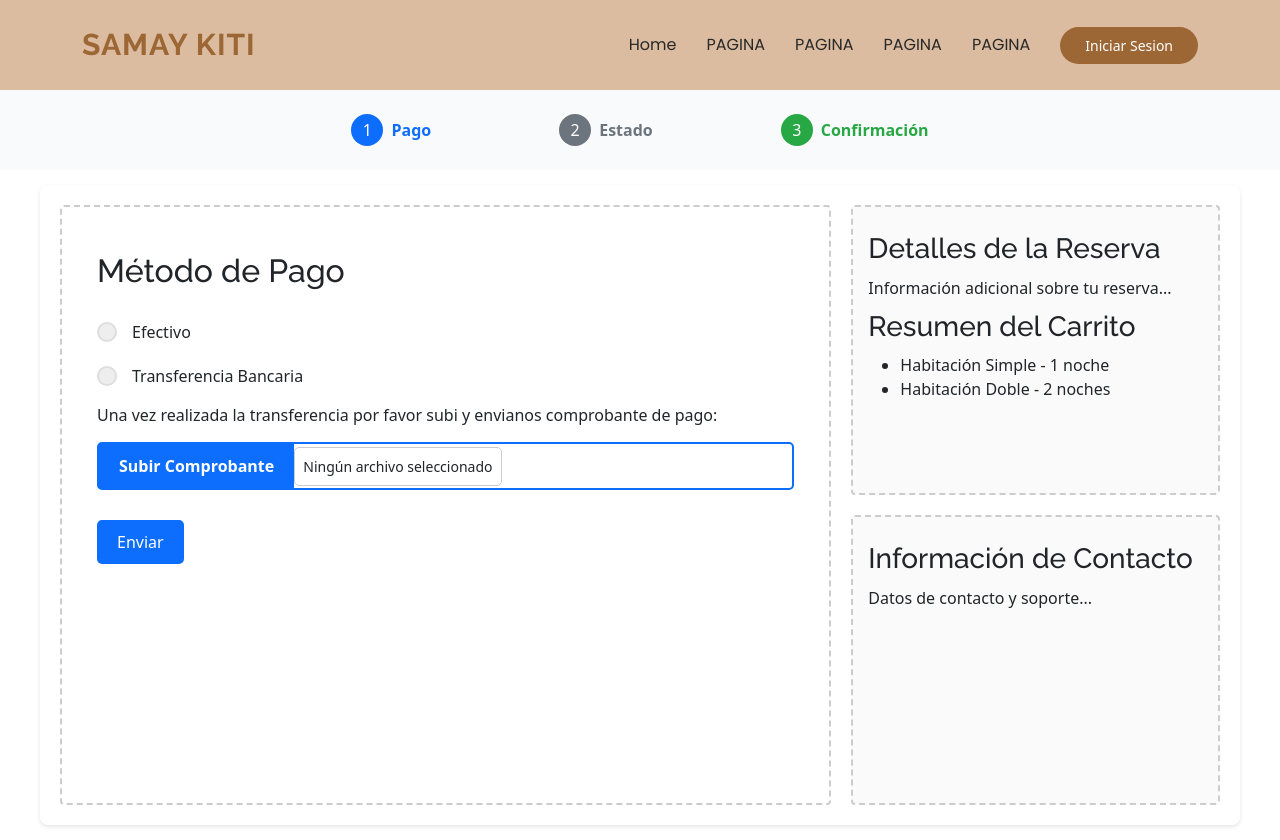
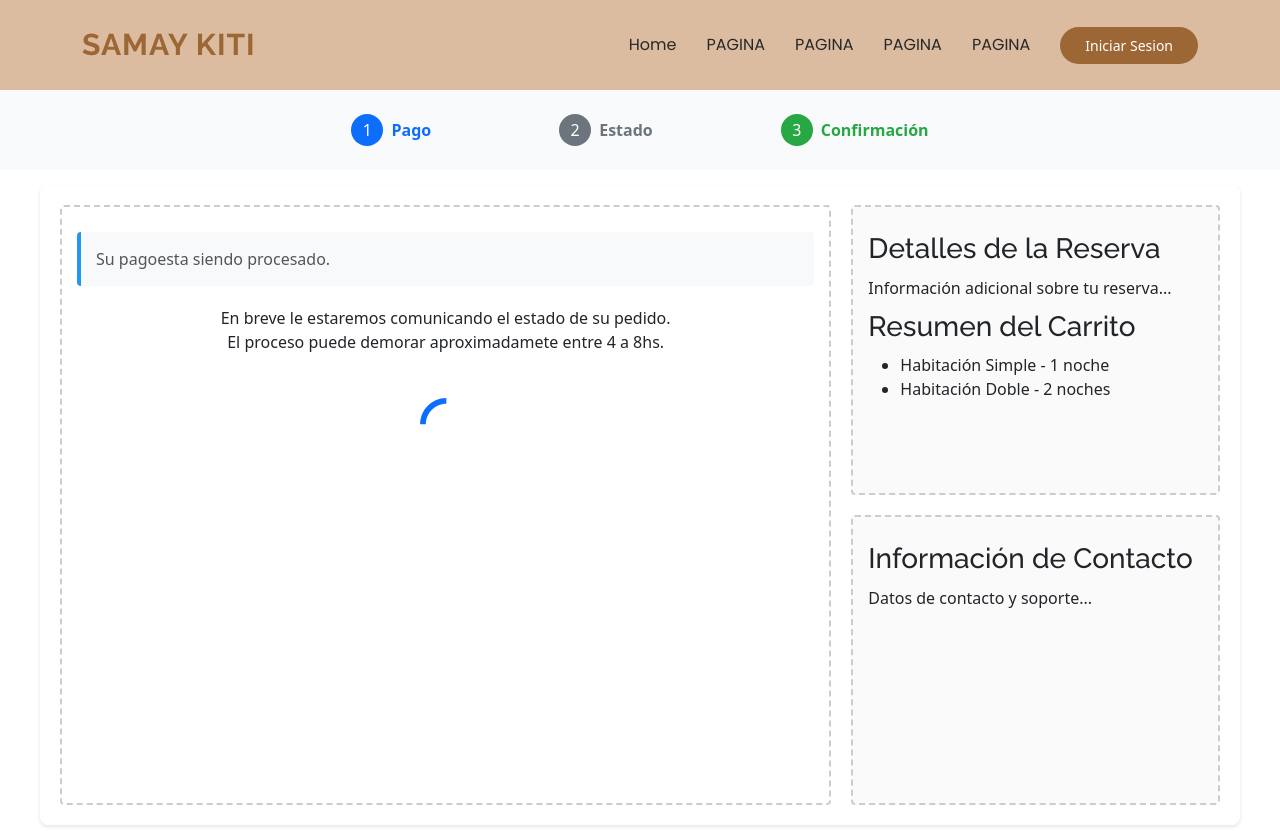
Before and after one commit to lucasn4/metodologia, a React (Vite) app: page /pagos in a window 1280 px wide. Both pictures are taken after a click on the button "Enviar". Built offline with nearby package versions, Linux system fonts and the light colour scheme.

Commit message:
agrego un loader ,centro el  "estado" en pagos

```diff
--- /dev/null
+++ b/src/assets/styles/com-pago-2.css
@@ -0,0 +1,11 @@
+.centrar{
+    display: flex;
+    flex-direction: column;
+    justify-content: center; /* Centrado horizontal */
+    align-items: center; /* Centrado vertical */
+}
+
+
+.margenes{
+    margin-top: 20px;
+}
--- /dev/null
+++ b/src/assets/styles/loader.css
@@ -0,0 +1,70 @@
+/* Loader.css */
+.loader {
+    display: flex; /* Usamos Flexbox para el diseño */
+justify-content: center;
+    align-items: center;
+    position: relative;
+    margin: 0px auto;
+    width: 100px;
+  }
+
+  .loader:before {
+    content: '';
+    display: block;
+    padding-top: 100%;
+  }
+  .circular {
+    animation: rotate 8s linear infinite;
+    height: 100%;
+    transform-origin: center center;
+    width: 100%;
+    position: absolute;
+    top: 0;
+    bottom: 0;
+    left: 0;
+    right: 0;
+    margin: auto;
+  }
+  .path {
+    stroke-dasharray: 1, 200;
+    stroke-dashoffset: 0;
+    animation: dash 1.5s ease-in-out infinite, color 6s ease-in-out infinite;
+    stroke-linecap: round;
+  }
+
+  @keyframes rotate {
+    100% {
+      transform: rotate(360deg);
+    }
+  }
+
+  @keyframes dash {
+    0% {
+      stroke-dasharray: 1, 200;
+      stroke-dashoffset: 0;
+    }
+    50% {
+      stroke-dasharray: 89, 200;
+      stroke-dashoffset: -35px;
+    }
+    100% {
+      stroke-dasharray: 89, 200;
+      stroke-dashoffset: -124px;
+    }
+  }
+  @keyframes color {
+    100%,
+    0% {
+      stroke: #d62d20;
+    }
+    40% {
+      stroke: #0057e7;
+    }
+    66% {
+      stroke: #008744;
+    }
+    80%,
+    90% {
+      stroke: #ffa700;
+    }
+  }
--- a/src/components/comp-Pago.jsx
+++ b/src/components/comp-Pago.jsx
@@ -1,6 +1,7 @@
 import React, { useState, useEffect } from "react";
 import "../assets/styles/comp_pago.css"; // Importa el archivo CSS
 // ResponsiveLayout.jsx
+import Estado from "./comp-pago-2"
 
 
 
@@ -9,6 +10,12 @@ const MetodoPago = ({ items }) => {
 
   const handleMetodoPagoChange = (event) => {
     setMetodoPago(event.target.value);
+  };
+
+  const [mostrarEstado, setMostrarEstado] = useState(false); // Corrección: 'const' en lugar de 'onst'
+
+  const handleClickEnviar = () => {
+    setMostrarEstado(true);
   };
 
   useEffect(() => {
@@ -21,6 +28,9 @@ const MetodoPago = ({ items }) => {
       });
     }
   }, []);
+  if (mostrarEstado) { // Si mostrarEstado es true, renderiza solo el componente Estado
+    return <Estado />;
+  }
   return (
     <div className="caja_de_pagos_carrito">
       <div className="metodo-pago-container">
@@ -104,10 +114,13 @@ const MetodoPago = ({ items }) => {
 
       </div>
 
-      <button className="enviar-button">Enviar</button>
+      <button className="enviar-button" onClick={handleClickEnviar}>Enviar</button>
+
+
+
 
     </div>
-  );
+  )
 };
 
 const ResponsiveLayout = () => {
--- a/src/components/comp-pago-2.jsx
+++ b/src/components/comp-pago-2.jsx
@@ -1,7 +1,22 @@
+import "../assets/styles/com-pago-2.css"
+import Loader from "./loader";
 export function estado(){
     return(
 
-<>
+<> <div className="info-pago">
+              <p>
+                Su pagoesta siendo procesado.
+
+              </p>
+
+            </div>
+            <div className="centrar margenes"><p> En breve le estaremos comunicando el estado de su pedido.</p>
+ <p> El proceso puede demorar aproximadamete entre  4 a 8hs. </p>
+
+</div>
+<div className="centrar margenes">
+                <Loader />
+            </div>
 
 
 
--- /dev/null
+++ b/src/components/loader.jsx
@@ -0,0 +1,26 @@
+import "../assets/styles/loader.css"
+export function loader(){
+    return(
+        <>
+
+        <div className="loader loader--style2" title="1">
+      <svg version="1.1" className="loaderr"id="loader-1" xmlns="http://www.w3.org/2000/svg" xmlnsXlink="http://www.w3.org/1999/xlink" x="0px" y="0px"
+           width="70px" height="70px" viewBox="0 0 50 50" style={{ enableBackground: 'new 0 0 50 50' }} xmlSpace="preserve">
+        <path fill="#0d6efd" d="M25.251,6.461c-10.318,0-18.683,8.365-18.683,18.683h4.068c0-8.071,6.543-14.615,14.615-14.615V6.461z">
+          <animateTransform attributeType="xml"
+            attributeName="transform"
+            type="rotate"
+            from="0 25 25"
+            to="360 25 25"
+            dur="0.9s"
+            repeatCount="indefinite"/>
+        </path>
+      </svg>
+    </div>
+
+        </>
+    )
+}
+
+
+export default  loader;
```
Lines whose indentation alone changed are shown as unchanged.
